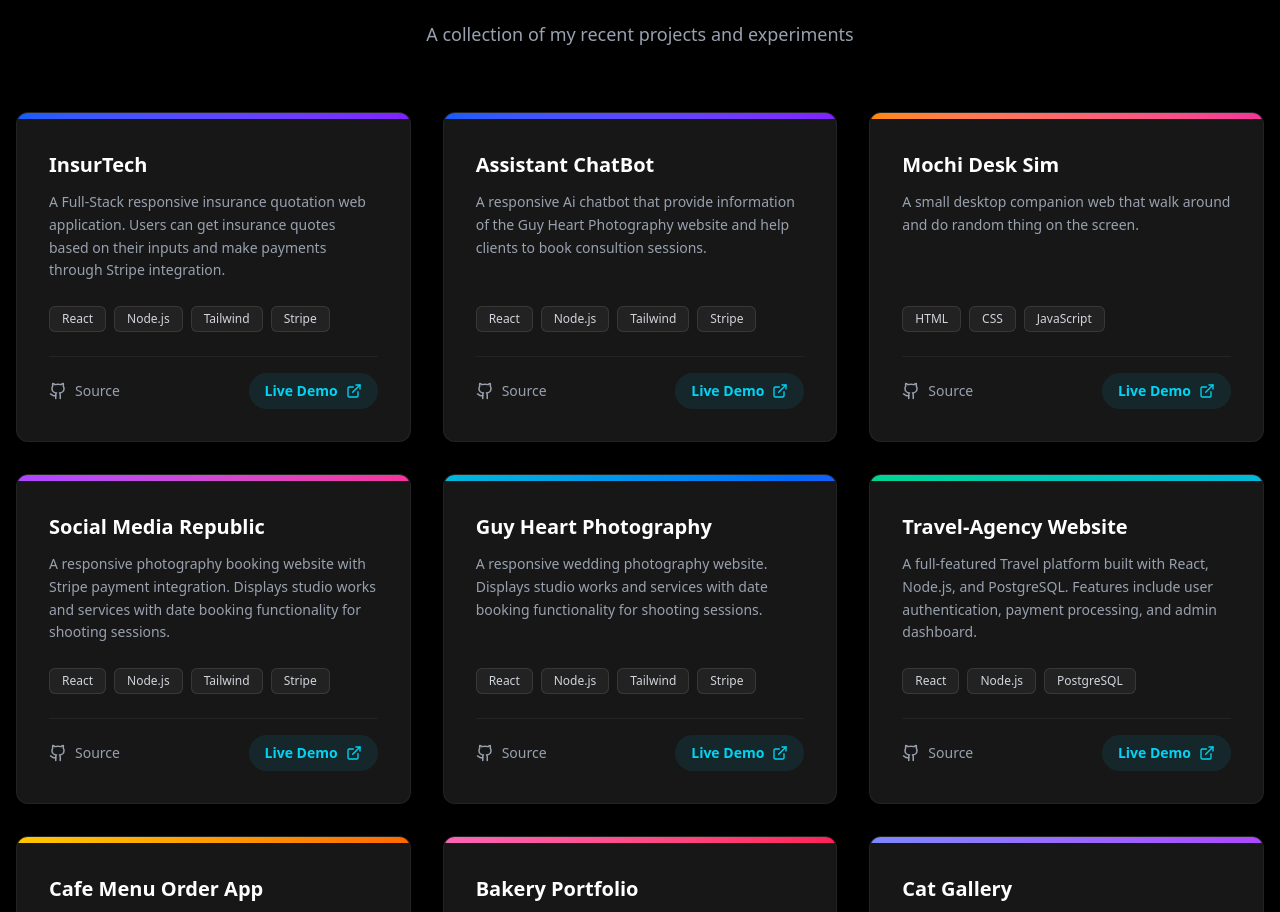
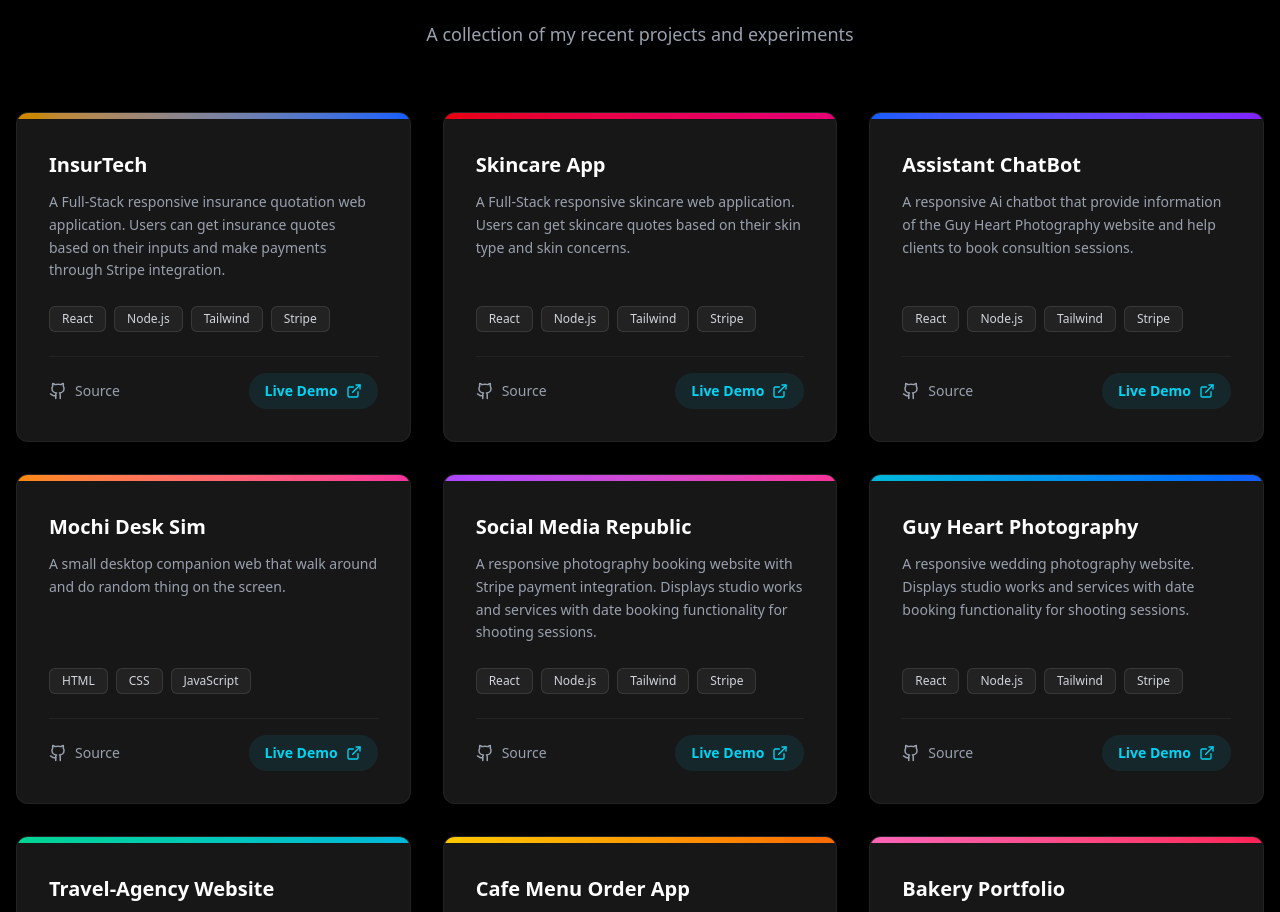
Before and after one commit to Lin18210/Lin_Portfolio, a React (Vite) app in the folder my_portfolio/: page / in a window 1280 px wide. Shown: the part 2336-3248 px from the top of the page. Built offline with nearby package versions, Linux system fonts and the light colour scheme.

Commit message:
new project

```diff
--- a/my_portfolio/src/App.jsx
+++ b/my_portfolio/src/App.jsx
@@ -76,7 +76,15 @@
       technologies: ["React", "Node.js", "Tailwind", "Stripe"],
       githubUrl: "https://github.com/Lin18210/InsurTech",
       liveUrl: "https://insur-tech.vercel.app/",
-      gradient: "from-blue-600 to-violet-600"
+      gradient: "from-yellow-600 to-blue-600"
+    },
+    {
+      title: "Skincare App",
+      description: "A Full-Stack responsive skincare web application. Users can get skincare quotes based on their skin type and skin concerns.",
+      technologies: ["React", "Node.js", "Tailwind", "Stripe"],
+      githubUrl: "https://github.com/Lin18210/Skincare",
+      liveUrl: "https://skincare-ruddy-rho.vercel.app/",
+      gradient: "from-red-600 to-pink-600"
     },
     {
       title: "Assistant ChatBot",
```
